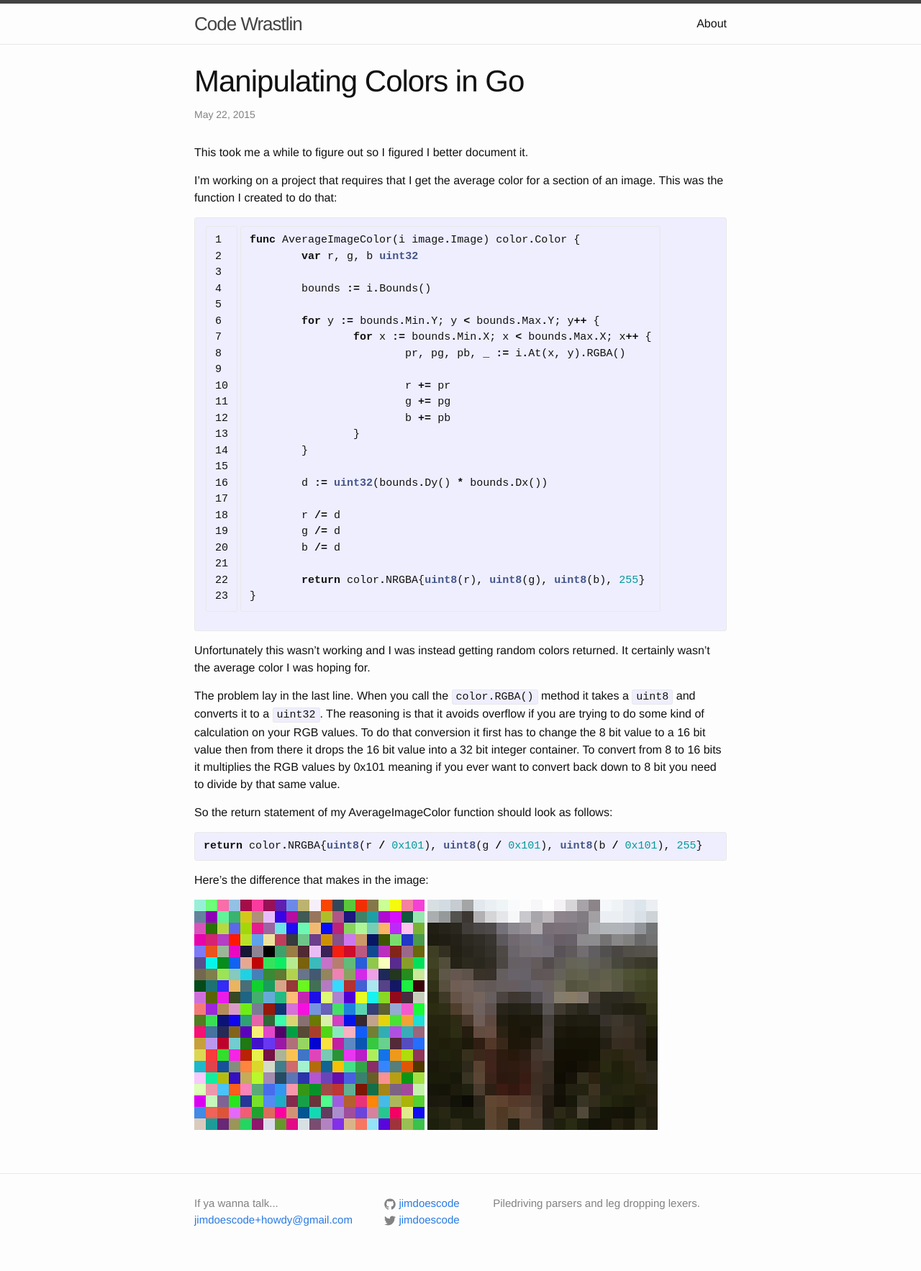
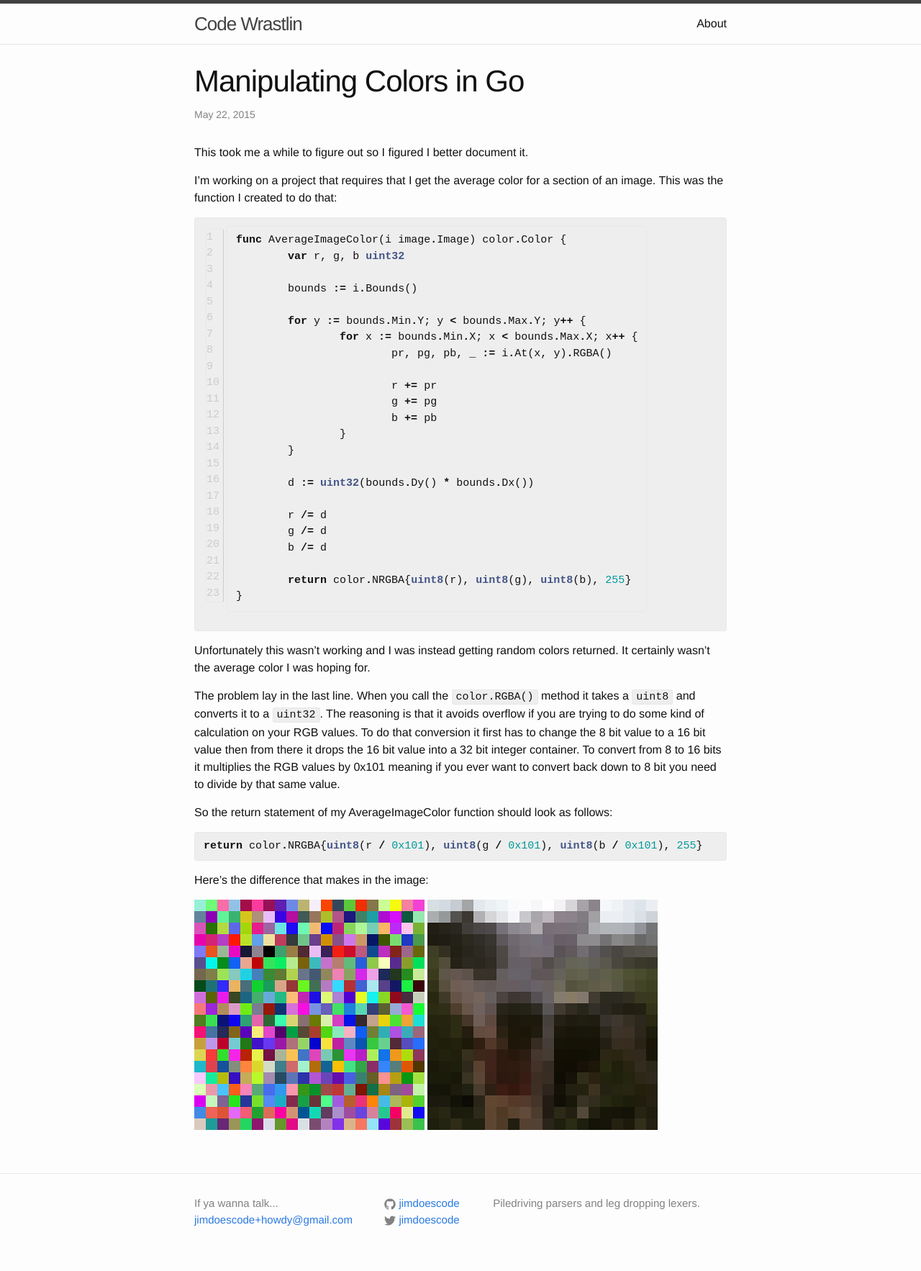
Before and after one commit to jimdoescode/jimdoescode.github.io, a Jekyll site: the page built from _posts/2015-05-22-manipulating-colors-in-go.md, in a window 1280 px wide. Shown: the whole page at 72% size. Built offline with Jekyll 4.4.1, drawn with Linux system fonts in a browser that asks for light colours.

Commit message:
Updated some styling

```diff
--- a/_sass/_base.scss
+++ b/_sass/_base.scss
@@ -130,7 +130,7 @@ code {
     font-size: 15px;
     border: 1px solid $grey-color-light;
     border-radius: 3px;
-    background-color: #eef;
+    background-color: #eee;
 }
 
 code {
--- a/_sass/_syntax-highlighting.scss
+++ b/_sass/_syntax-highlighting.scss
@@ -64,4 +64,10 @@
     .vg    { color: #008080 } // Name.Variable.Global
     .vi    { color: #008080 } // Name.Variable.Instance
     .il    { color: #099 } // Literal.Number.Integer.Long
+    .lineno {
+		color: #ccc;
+		display: inline-block;
+		padding: 0 5px 0 0;
+		border-right: 1px solid #ccc;
+	}
 }
```
